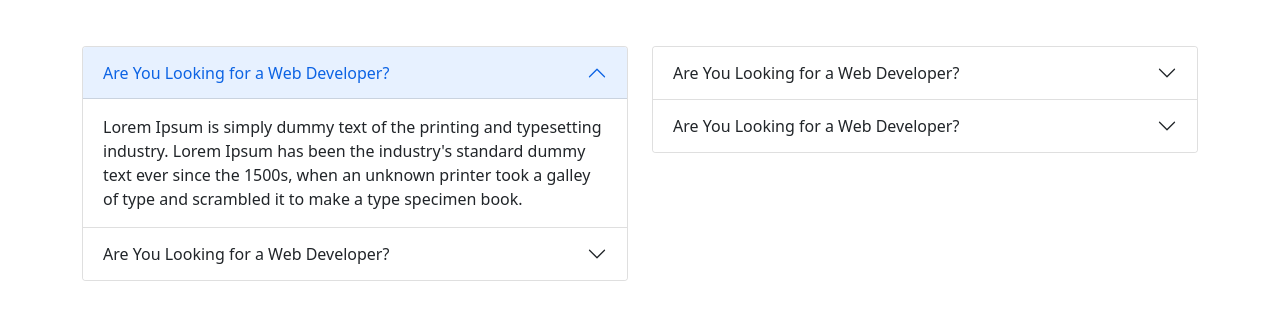
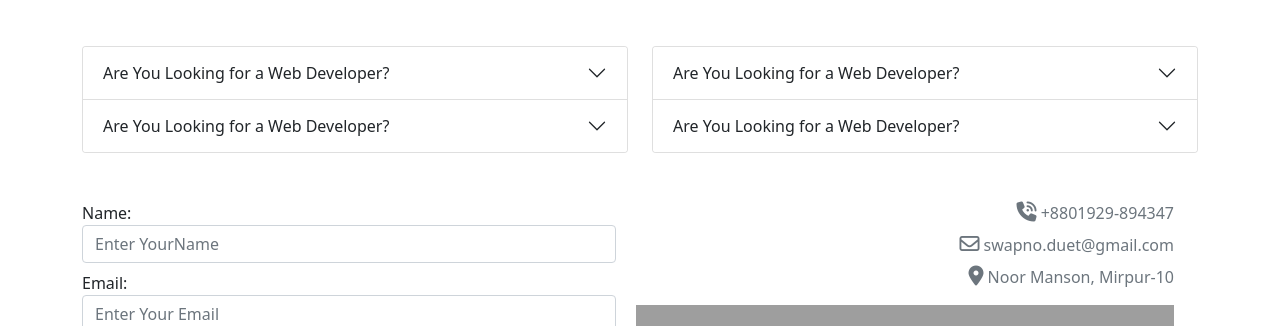
Before and after one commit to swapnoshis/Restaurant, a plain HTML site: page about.html in a window 1280 px wide. Shown: the part 396-722 px from the top of the page. Drawn offline with nearby package versions, Linux system fonts and the light colour scheme; grey boxes are pictures that could not be loaded.

Commit message:
Update about.html

```diff
--- a/about.html
+++ b/about.html
@@ -83,11 +83,11 @@
                                         <!-- accordian-1 -->
                                         <div class="accordion-item">
                                             <h2 class="accordion-header" id="headingOne">
-                                                <button class="accordion-button" type="button" data-bs-toggle="collapse"        data-bs-target="#collapseOne" aria-expanded="false" aria-controls="collapseOne">
+                                                <button class="accordion-button collapsed" type="button" data-bs-toggle="collapse"        data-bs-target="#collapseOne" aria-expanded="false" aria-controls="collapseOne">
                                                 Are You Looking for a Web Developer?
                                                 </button>
                                             </h2>
-                                            <div id="collapseOne" class="accordion-collapse" aria-labelledby="headingOne" data-bs-parent="#accordionExample">
+                                            <div id="collapseOne" class="accordion-collapse collapse" aria-labelledby="headingOne" data-bs-parent="#accordionExample">
                                                 <div class="accordion-body">
                                                     Lorem Ipsum is simply dummy text of the printing and typesetting industry. Lorem Ipsum has been the industry's standard dummy text ever since the 1500s, when an unknown printer took a galley of type and scrambled it to make a type specimen book.
                                                 </div>
```
